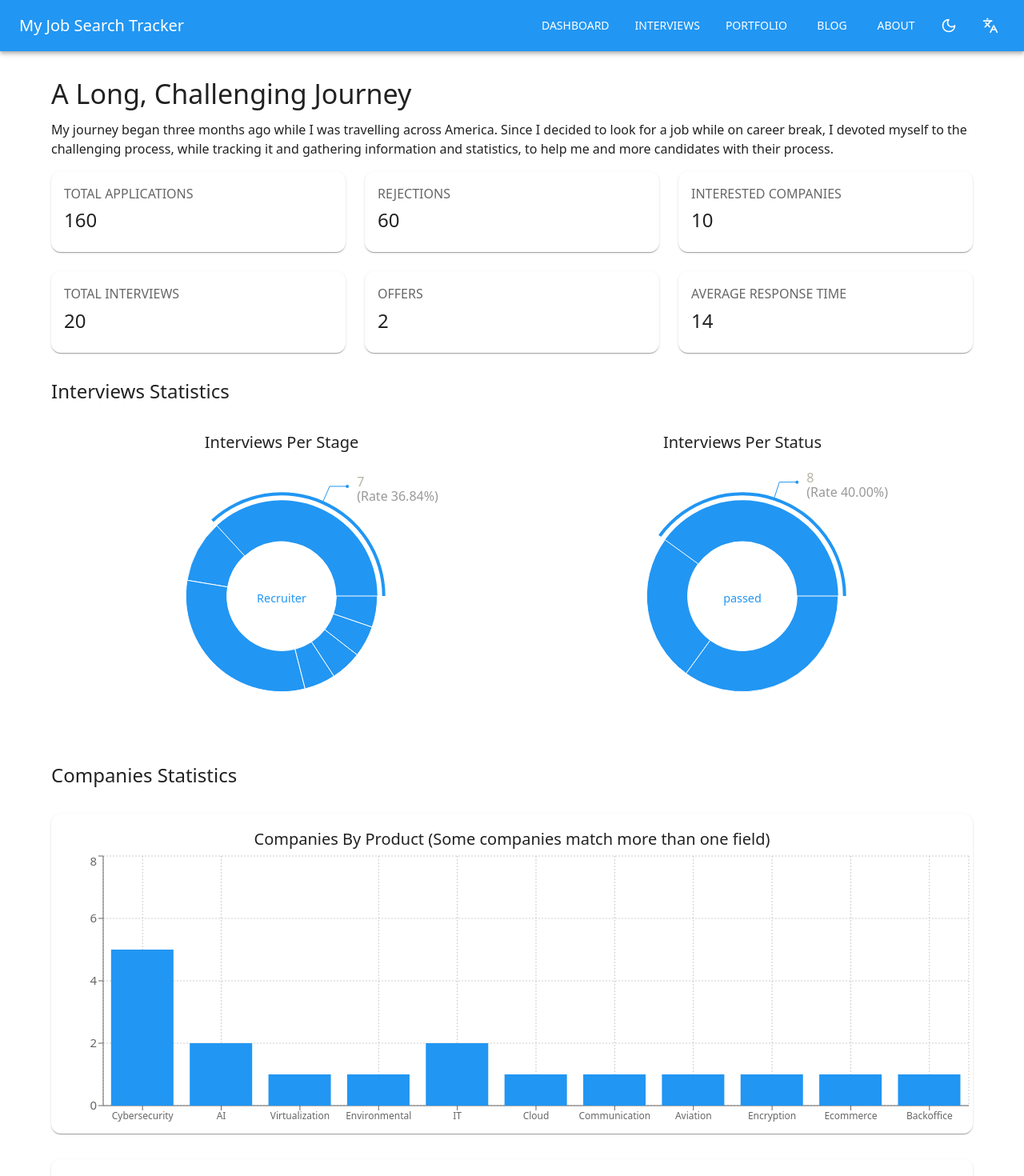
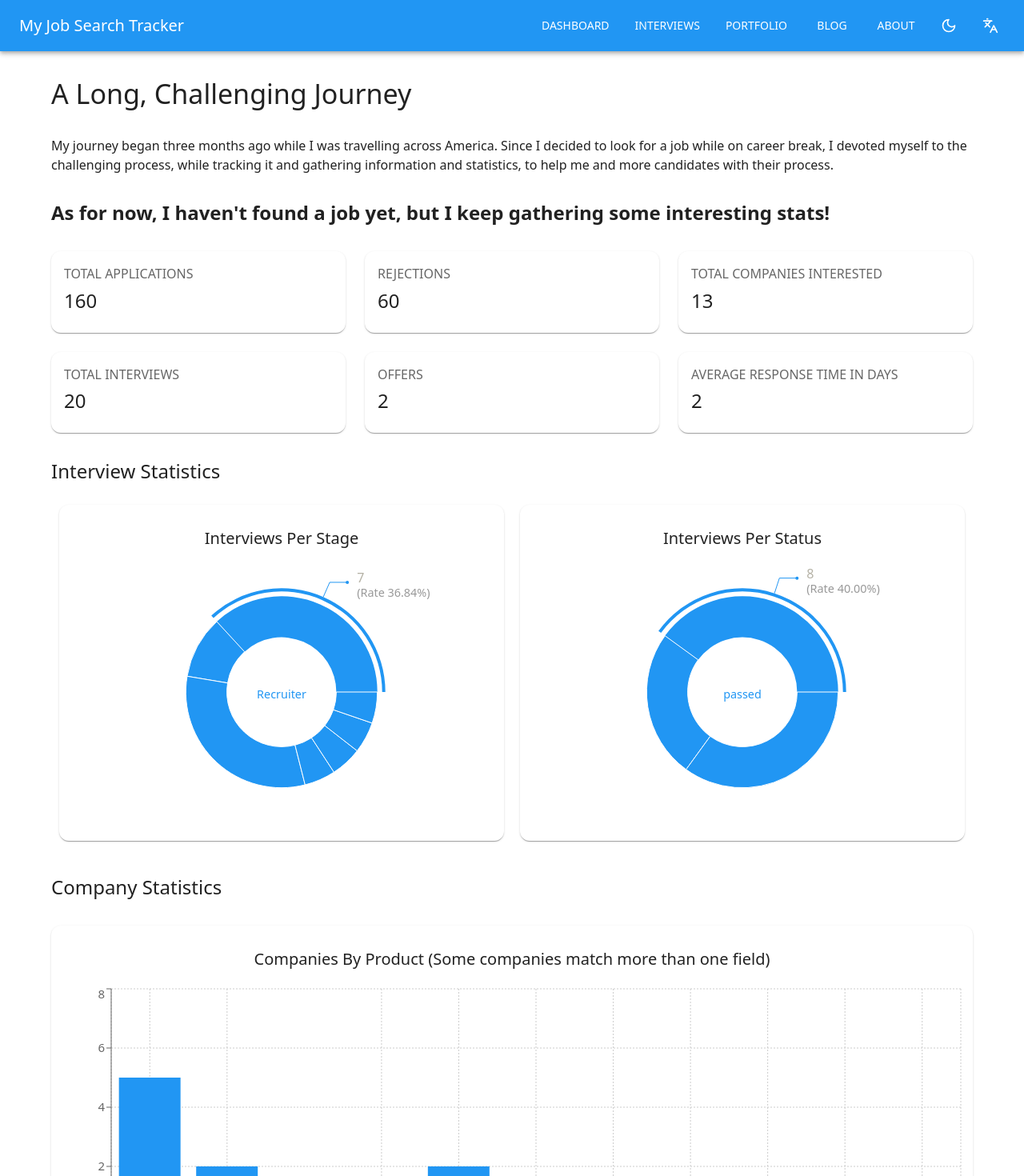
Before and after one commit to Falupi22/job-search-blog-post, a React (Vite) app: page / in a window 1280 px wide. Shown: the top 1470 px of the page at 80% size. Built offline with nearby package versions, Linux system fonts and the light colour scheme.

Commit message:
fix: regular fixes

```diff
--- a/data/data.json
+++ b/data/data.json
@@ -2,10 +2,8 @@
     "general": {
         "totalApplications": 160,
         "rejections": 60,
-        "interestedCompanies": 10,
-        "totalInterviews": 20,
         "offers": 2,
-        "averageResponseTime": 14
+        "averageResponseTimeInDays": 2
     },
     "interviews": [
         {
--- a/src/components/stats/StatsChart.tsx
+++ b/src/components/stats/StatsChart.tsx
@@ -17,9 +17,9 @@ interface StatsChartProps {
 
 export const StatsChart: React.FC<StatsChartProps> = ({ stats, title }) => {
     const theme = useTheme()
-    console.table(stats)
+
     return (
-        <Card sx={{ width: '100%', height: '100%' }}>
+        <Card sx={{ width: '100%', height: '100%', padding: '10px' }}>
             <Box
                 width='100%'
                 height='400px'
@@ -29,7 +29,7 @@ export const StatsChart: React.FC<StatsChartProps> = ({ stats, title }) => {
             >
                 <Typography
                     variant='h6'
-                    sx={{ textAlign: 'center', marginTop: theme.spacing(2) }}
+                    sx={{ textAlign: 'center', margin: theme.spacing(2) }}
                 >
                     {title}
                 </Typography>
@@ -38,7 +38,19 @@ export const StatsChart: React.FC<StatsChartProps> = ({ stats, title }) => {
                         <CartesianGrid strokeDasharray='2 2' />
                         <XAxis dataKey='name' tick={{ fontSize: 12 }} />
                         <YAxis tick={{ fontSize: 15 }} />
-                        <Tooltip />
+                        <Tooltip
+                            contentStyle={{
+                                backgroundColor: theme.palette.background.paper,
+                                border: `1px solid ${theme.palette.divider}`,
+                                borderRadius: '10px',
+                            }}
+                            labelStyle={{ color: theme.palette.text.primary }}
+                            itemStyle={{ color: theme.palette.text.secondary }}
+                            formatter={(value: number, name: string) => [
+                                `${value}`,
+                                `${name}`,
+                            ]}
+                        />
                         <Bar
                             dataKey='value'
                             fill={theme.palette.primary.main}
--- a/src/components/stats/StatsPieChart.tsx
+++ b/src/components/stats/StatsPieChart.tsx
@@ -1,4 +1,4 @@
-import { Box, Typography, useTheme } from '@mui/material'
+import { Box, Card, Typography, useTheme } from '@mui/material'
 import { useState } from 'react'
 import { PieChart, Pie, Sector, ResponsiveContainer } from 'recharts'
 
@@ -80,6 +80,7 @@ const renderActiveShape = (props: any, textColor: string) => {
                 dy={18}
                 textAnchor={textAnchor}
                 fill='#999'
+                style={{ fontSize: 'calc(8px + 0.5vw)' }}
             >
                 {`(Rate ${(percent * 100).toFixed(2)}%)`}
             </text>
@@ -96,6 +97,14 @@ export const StatsPieChart = ({ stats, title }: StatsPieChartProps) => {
 
     const theme = useTheme()
     return (
+        <Card
+            sx={{
+                width: '100%',
+                height: '100%',
+                padding: '10px',
+                margin: '10px',
+            }}
+        >
             <Box
                 width='100%'
                 height='400px'
@@ -114,7 +123,10 @@ export const StatsPieChart = ({ stats, title }: StatsPieChartProps) => {
                         <Pie
                             activeIndex={activeIndex}
                             activeShape={props =>
-                            renderActiveShape(props, theme.palette.idle.main)
+                                renderActiveShape(
+                                    props,
+                                    theme.palette.idle.main,
+                                )
                             }
                             data={stats}
                             cx='50%'
@@ -128,5 +140,6 @@ export const StatsPieChart = ({ stats, title }: StatsPieChartProps) => {
                     </PieChart>
                 </ResponsiveContainer>
             </Box>
+        </Card>
     )
 }
--- a/src/pages/Dashboard.tsx
+++ b/src/pages/Dashboard.tsx
@@ -18,11 +18,13 @@ export const Dashboard = ({ interviews }: DashboardProps) => {
         companiesPerProductType,
         interviewsPerLocation,
         interviewsPerCompanyType,
+        totalCompaniesInterested,
+        totalInterviews,
     } = useCalcStats(interviews)
 
     return (
         <Box>
-            <Typography variant='h4' gutterBottom>
+            <Typography variant='h4' gutterBottom mb={4}>
                 A Long, Challenging Journey
             </Typography>
 
@@ -34,9 +36,24 @@ export const Dashboard = ({ interviews }: DashboardProps) => {
                 and more candidates with their process.
             </Typography>
 
-            <StatsGrid stats={data.general} />
+            <Typography variant='h5' my={4} fontWeight='bold'>
+                As for now, I haven't found a job yet, but I keep gathering some
+                interesting stats!
+            </Typography>
+
+            <StatsGrid
+                stats={{
+                    totalApplications: data.general.totalApplications,
+                    rejections: data.general.rejections,
+                    totalCompaniesInterested,
+                    totalInterviews,
+                    offers: data.general.offers,
+                    averageResponseTimeInDays:
+                        data.general.averageResponseTimeInDays,
+                }}
+            />
             <Typography variant='h5' mt={4}>
-                Interviews Statistics
+                Interview Statistics
             </Typography>
 
             <Box width='100%' display='flex' justifyContent='center' mt={2}>
@@ -51,7 +68,7 @@ export const Dashboard = ({ interviews }: DashboardProps) => {
             </Box>
 
             <Typography variant='h5' mt={4}>
-                Companies Statistics
+                Company Statistics
             </Typography>
 
             <Box width='100%' display='flex' justifyContent='center' mt={4}>
--- a/src/pages/about/About.tsx
+++ b/src/pages/about/About.tsx
@@ -53,6 +53,37 @@ const About: React.FC = () => {
                             process can be long and challenging, so I aimed to
                             provide useful knowledge and guidance to fellow
                             candidates.
+                            <br />
+                            <br />
+                            Every journey is different. Everyone starts from a
+                            different point. Making comparisons is natural, but
+                            don't underestimate or overestimate your own
+                            journey. Some people might get hired by the first
+                            company they encounter, while others might need to
+                            apply to hundreds of jobs. Still, it should be clear
+                            that getting hired in the Hi Tech job market is not
+                            easy at all for the most of us, and it requires a
+                            lot of effort, patience, and persistence.
+                            <br />
+                            <br />
+                            I started working on my job search process while on
+                            traffic, telling the recruiter I am about to go back
+                            home only in 2 months. This is not so appealing to a
+                            lot of companies, obviously, you can take the
+                            ongoing war into account, which is making a massive,
+                            negative impact on the local job market.
+                            <br />
+                            <br />
+                            <b>
+                                However, this kind of obstacles is not going to
+                                stop me! Neither you!
+                            </b>
+                            <br />
+                            <br />
+                            My journey is ongoing, and I am still looking for a
+                            job. However, I am excited to continue learning,
+                            growing, and maybe even inspiring others along the
+                            way.
                         </Typography>
 
                         <Typography variant='h6' gutterBottom sx={{ mt: 4 }}>
--- a/src/pages/useCalcStats.tsx
+++ b/src/pages/useCalcStats.tsx
@@ -7,6 +7,8 @@ interface CalculatedStats {
     interviewsPerStatus: Array<{ name: string; value: number }>
     interviewsPerLocation: Array<{ name: string; value: number }>
     interviewsPerCompanyType: Array<{ name: string; value: number }>
+    totalCompaniesInterested: number
+    totalInterviews: number
 }
 
 const useCalcStats = (interviews: Array<Interview>): CalculatedStats => {
@@ -101,12 +103,19 @@ const useCalcStats = (interviews: Array<Interview>): CalculatedStats => {
                 ).length,
             }))
 
+        const totalCompaniesInterested = Math.max(
+            ...interviews.map(interview => interview.companyId),
+        )
+        const totalInterviews = interviews.length
+
         return {
+            totalInterviews,
             interviewsPerStage,
             companiesPerProductType,
             interviewsPerStatus,
             interviewsPerLocation,
             interviewsPerCompanyType,
+            totalCompaniesInterested,
         }
     }, [interviews])
 
```
Lines whose indentation alone changed are shown as unchanged.
